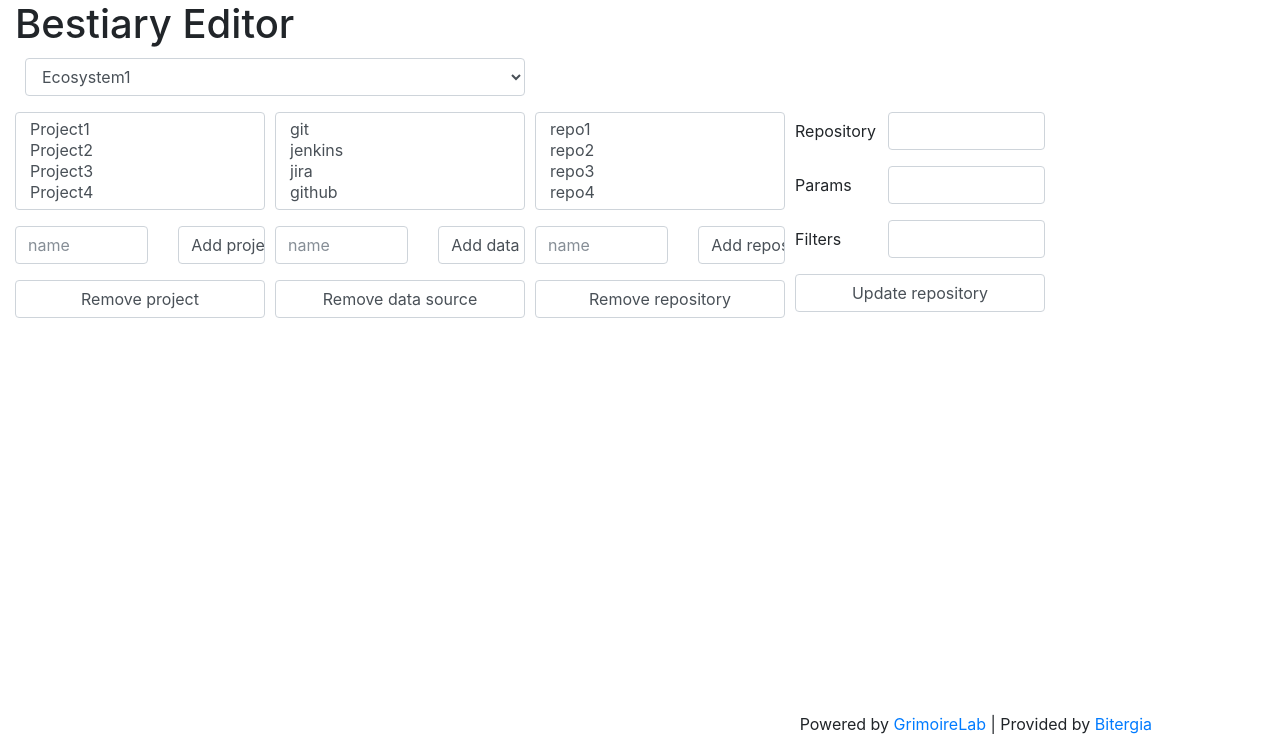
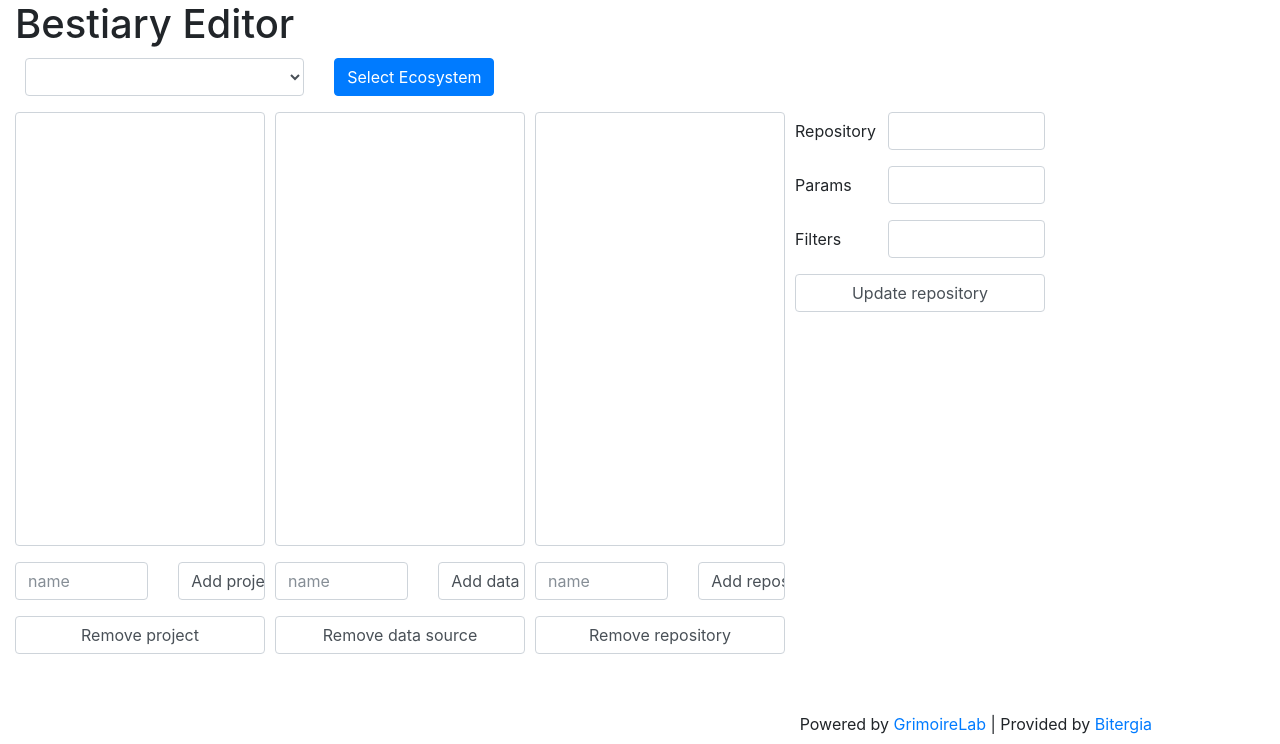
Before and after one commit to chaoss/grimoirelab-bestiary, a Django app: page /editor/ in a window 1280 px wide. Shown: the part 56-800 px from the top of the page. Run offline with Django 3.2, Linux system fonts and the light colour scheme; lists and menus that the app fills with data are empty; parts of the project's set-up code (start-up, migrations or seed data) failed here and were passed over; some libraries are stand-ins or nearby versions.

Commit message:
[editor] Use Django Forms + Bootstrap to build the Editor GUI
In the middle of implementing the forms strategy in Bestiary, mixing
Django Forms with Bootstrap styling.

```diff
--- a/django_bestiary/projects/templates/projects/editor.html
+++ b/django_bestiary/projects/templates/projects/editor.html
@@ -15,31 +15,33 @@
 
 <!-- Upper row -->
 <div><h1>Bestiary Editor</h1></div>
+
+<!-- Testing Django Forms capabilities -->
 <div style="width: 40%; margin: 10px">
-  <form>
-    <div class="form-group">
-      <select class="form-control">
-        <option>Ecosystem1</option>
-        <option>Ecosystem2</option>
-        <option>Ecosystem3</option>
-        <option>Ecosystem4</option>
-      </select>
+  <form action="/edit_ecosystem/" method="post">
+    {% csrf_token %}
+    {{ ecosystem_form.name.errors }}
+    <div class="form-group row">
+      <div class="col-sm-7">
+        {{ ecosystem_form.name }}
+      </div>
+      <div class="col-sm-5">
+        <button type="submit" class="btn btn-primary">Select Ecosystem</button>
+      </div>
     </div>
   </form>
 </div>
+
 <div style="clear:both; width:90%;"></div>
 
 <!-- Four columns -->
 
 <div class="four-column">
-  <form>
+  <form action="/edit_project" method="post">
+    {% csrf_token %}
+    {{ projects_form.name.errors }}
     <div class="form-group">
-      <select multiple="10" class="form-control">
-        <option>Project1</option>
-        <option>Project2</option>
-        <option>Project3</option>
-        <option>Project4</option>
-      </select>
+      {{ projects_form.name }}
     </div>
     <div class="form-group row">
       <div class="col-sm-7"><input type="text" name="project_name_add" placeholder="name" class="form-control"></div>
--- a/django_bestiary/projects/urls.py
+++ b/django_bestiary/projects/urls.py
@@ -6,5 +6,6 @@ urlpatterns = [
     url(r'^import/$', views.import_from_file),
     url(r'^export/$', views.export_to_file),
     url(r'^editor/$', views.editor, name='editor'),
+    url(r'^edit_ecosystem/$', views.edit_ecosystem, name='editor'),
     url(r'^$', views.index, name='index'),
 ]
--- a/django_bestiary/projects/views.py
+++ b/django_bestiary/projects/views.py
@@ -4,15 +4,22 @@ import os
 from datetime import datetime
 from time import time
 
-from django.http import HttpResponse
+from django import forms
+
+from django.http import HttpResponse, HttpResponseRedirect
 from django.template import loader
 
 from django.core.files.storage import default_storage
 from django.core.files.base import ContentFile
 
 from projects.bestiary_export import fetch_projects
+
+from django import shortcuts
+
 from projects.bestiary_import import load_projects
-from projects.models import Ecosystem, Project
+from projects.models import DataSource, DataSourceType, Ecosystem, Project
+
+SELECT_LINES = 20
 
 
 def index(request):
@@ -29,10 +36,78 @@ def index(request):
     return HttpResponse(render_index)
 
 
+class EcosystemForm(forms.Form):
+    widget = forms.Select(attrs={'class': 'form-control'})
+
+    CHOICES = ()
+
+    for eco in Ecosystem.objects.all():
+        CHOICES += ((eco.name, eco.name),)
+
+    name = forms.ChoiceField(label='Ecosystems', widget=widget, choices=CHOICES)
+
+
+class ProjectsForm(forms.Form):
+    widget = forms.Select(attrs={'size': SELECT_LINES, 'class': 'form-control'})
+
+    CHOICES = ()
+
+    for project in Project.objects.all():
+        CHOICES += ((project.name, project.name),)
+
+    name = forms.ChoiceField(label='Projects', widget=widget, choices=CHOICES)
+
+
+class DataSourceTypeForm(forms.Form):
+    widget = forms.Select(attrs={'size': SELECT_LINES, 'class': 'form-control'})
+
+    CHOICES = ()
+
+    for ds_type in DataSourceType.objects.all():
+        CHOICES += ((ds_type.name, ds_type.name),)
+
+    name = forms.ChoiceField(label='DataSourceTypes', widget=widget, choices=CHOICES)
+
+
+class DataSourcesForm(forms.Form):
+    widget = forms.Select(attrs={'size': SELECT_LINES, 'class': 'form-control'})
+
+    CHOICES = ()
+
+    for ds in DataSource.objects.all():
+        CHOICES += ((ds.rep.name, ds.rep.name),)
+
+    name = forms.ChoiceField(label='DataSources', widget=widget, choices=CHOICES)
+
+
+def edit_ecosystem(request):
+    # if this is a POST request we need to process the form data
+    if request.method == 'POST':
+        # create a form instance and populate it with data from the request:
+        form = EcosystemForm(request.POST)
+        # check whether it's valid:
+        if form.is_valid():
+            # process the data in form.cleaned_data as required
+            # ...
+            # redirect to a new URL:
+            return HttpResponseRedirect('/thanks/')
+
+    # if a GET (or any other method) we'll create a blank form
+    else:
+        form = EcosystemForm()
+
+    return shortcuts.render(request, 'projects/editor.html', {'form': form})
+
+
 def editor(request):
     """ Shows the Bestiary Editor """
+
     template = loader.get_template('projects/editor.html')
-    context = {}
+    context = {"ecosystem_form": EcosystemForm(),
+               "projects_form": ProjectsForm(),
+               "data_source_types_form": DataSourceTypeForm(),
+               "data_sources_form": DataSourcesForm()
+               }
     render_index = template.render(context, request)
     return HttpResponse(render_index)
 
```
Also changed, not shown: other parts of django_bestiary/projects/templates/projects/editor.html (+9 -15 lines).
